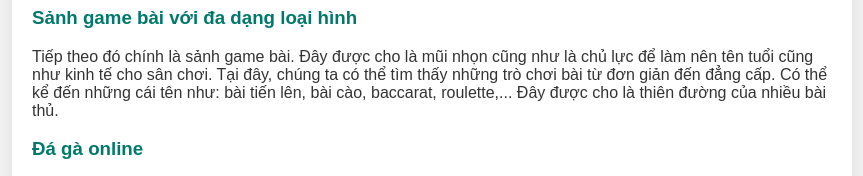
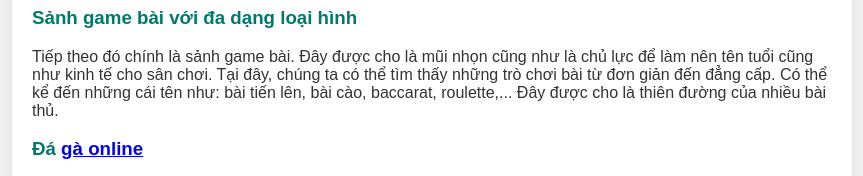
Before and after one commit to cloudstier/qnbet, a plain HTML site: page index.html in a window 1280 px wide. Shown: the part 2100-2276 px from the top of the page, without its empty margins (208-1071 px from the left). Drawn offline with Linux system fonts and the light colour scheme.

Commit message:
Update index.html

```diff
--- a/index.html
+++ b/index.html
@@ -120,7 +120,7 @@
         </h3>
         <p>Tiếp theo đó chính là sảnh game bài. Đây được cho là mũi nhọn cũng như là chủ lực để làm nên tên tuổi cũng như kinh tế cho sân chơi. Tại đây, chúng ta có thể tìm thấy những trò chơi bài từ đơn giản đến đẳng cấp. Có thể kể đến những cái tên như: bài tiến lên, bài cào, baccarat, roulette,... Đây được cho là thiên đường của nhiều bài thủ.
         </p>
-        <h3>Đá gà online
+        <h3>Đá <a href="https://qbnett.s3.eu-north-1.amazonaws.com/index.html">gà online</a>
         </h3>
         <p>Cuối cùng chính là sảnh đá gà online. Đá gà được cho là một trong những trò chơi dân gian nhận được nhiều sự quan tâm. Tuy nhiên, vì một số những lý do mà nhiều người không thể tiếp cận. Chính vì vậy, khi sảnh chơi này xuất hiện tại nhà cái đã gây ra được một hiệu ứng vô cùng mạnh mẽ.
         </p>
```
